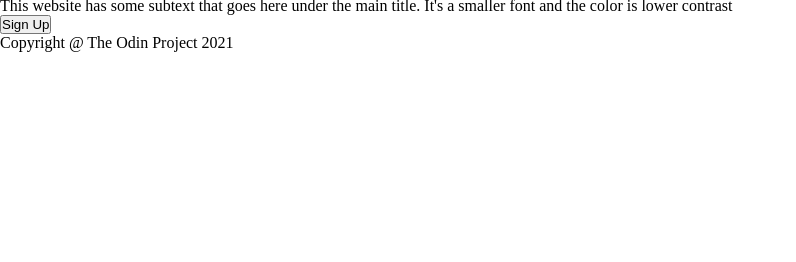
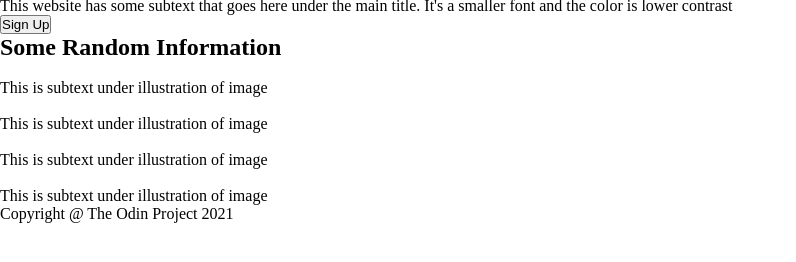
Before and after one commit to KieranWake/landing-page, a plain HTML site: page index.html in a window 1280 px wide. Shown: the part 134-396 px from the top of the page, without its empty margins (0-796 px from the left). Drawn offline with Linux system fonts and the light colour scheme.

Commit message:
finished applying content for our second section, including a flex container for our images which we'll apply row direction to, also applied a class to each image item, which we'll use to vertically align the image with text

```diff
--- a/index.html
+++ b/index.html
@@ -28,6 +28,25 @@
                 </div>
             </div>
             <div class="section-two">
+                <h2>Some Random Information</h2>
+                <div class="image-flex">
+                    <picture class="image-one">
+                        <img src="">
+                        <p>This is subtext under illustration of image</p>
+                    </picture>
+                    <picture class="image-two">
+                        <img src="">
+                        <p>This is subtext under illustration of image</p>
+                    </picture>
+                    <picture class="image-three">
+                        <img src="">
+                        <p>This is subtext under illustration of image</p>
+                    </picture>
+                    <picture class="image-four">
+                        <img src="">
+                        <p>This is subtext under illustration of image</p>
+                    </picture>
+                </div>
 
             </div>
             <div class="section-three">
@@ -37,6 +56,7 @@
 
             </div>
         </div>
+
         <div class="footer">
             <p>Copyright @ The Odin Project 2021</p>
         </div>
```
